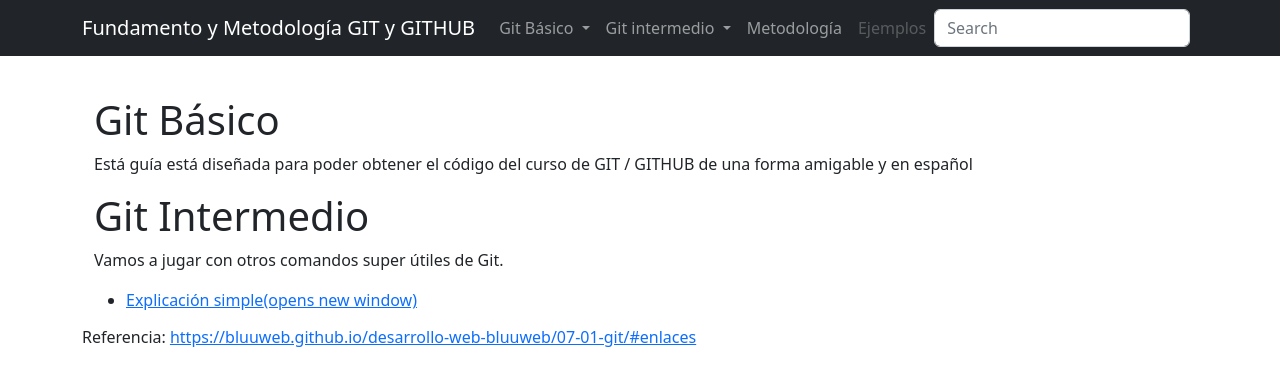
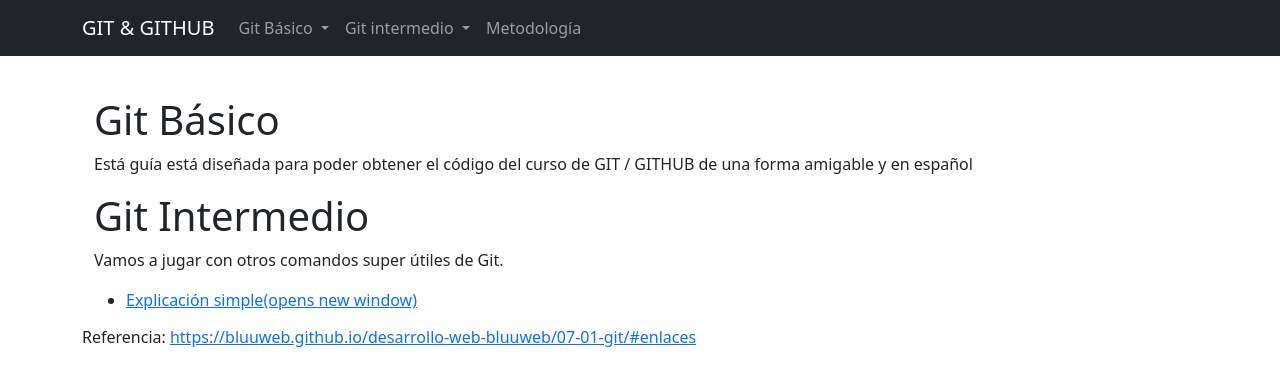
Before and after one commit to NelmerAyala/GitAndGithubFundamentalsMethodology, a plain HTML site: page index.html in a window 1280 px wide. Drawn offline with nearby package versions, Linux system fonts and the light colour scheme.

Commit message:
terminado basico e intermedio 7

```diff
--- a/index.html
+++ b/index.html
@@ -4,7 +4,7 @@
     <meta charset="UTF-8" />
     <meta http-equiv="X-UA-Compatible" content="IE=edge" />
     <meta name="viewport" content="width=device-width, initial-scale=1" />
-    <title>Fundamento y Metodología GIT y GITHUB</title>
+    <title>GIT & GITHUB - NAAS</title>
     <link rel="shortcut icon" href="./src/img/LogoNAAS.png" />
     <link
       href="https://cdn.jsdelivr.net/npm/bootstrap@5.2.0-beta1/dist/css/bootstrap.min.css"
@@ -24,9 +24,7 @@
   <body>
     <nav class="navbar navbar-expand-lg fixed-top navbar-dark bg-dark">
       <div class="container">
-        <a class="navbar-brand" href="#"
-          >Fundamento y Metodología GIT y GITHUB</a
-        >
+        <a class="navbar-brand" href="#">GIT & GITHUB</a>
         <button
           class="navbar-toggler"
           type="button"
@@ -187,21 +185,21 @@
             <li class="nav-item">
               <a class="nav-link" href="#">Metodología</a>
             </li>
-            <li class="nav-item">
+            <!-- <li class="nav-item">
               <a class="nav-link disabled">Ejemplos</a>
-            </li>
+            </li> -->
           </ul>
-          <form class="d-flex" role="search">
+          <!-- <form class="d-flex" role="search">
             <input
               class="form-control me-2"
               type="search"
               placeholder="Search"
               aria-label="Search"
             />
-            <!-- <button class="btn btn-outline-success" type="submit">
+            <button class="btn btn-outline-success" type="submit">
               Search
-            </button> -->
-          </form>
+            </button>
+          </form> -->
         </div>
       </div>
     </nav>
```
